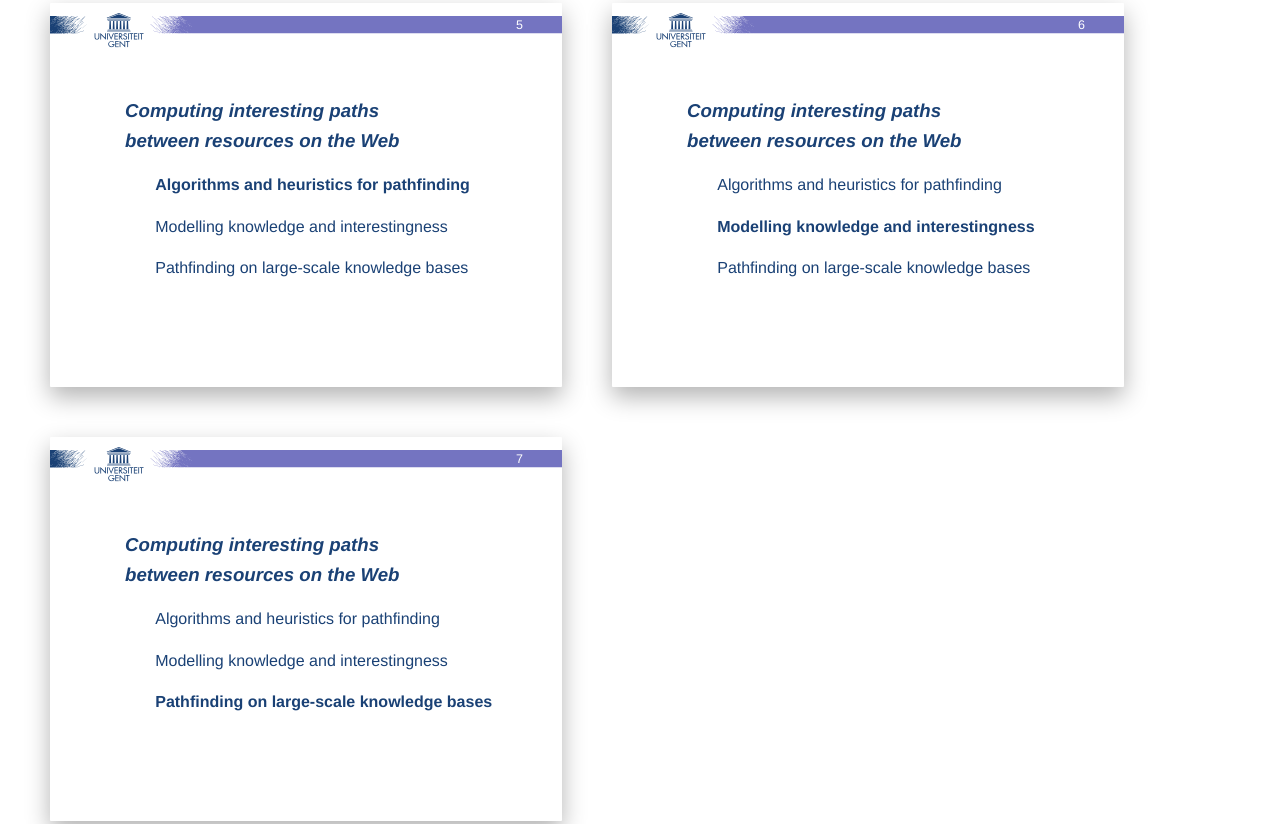
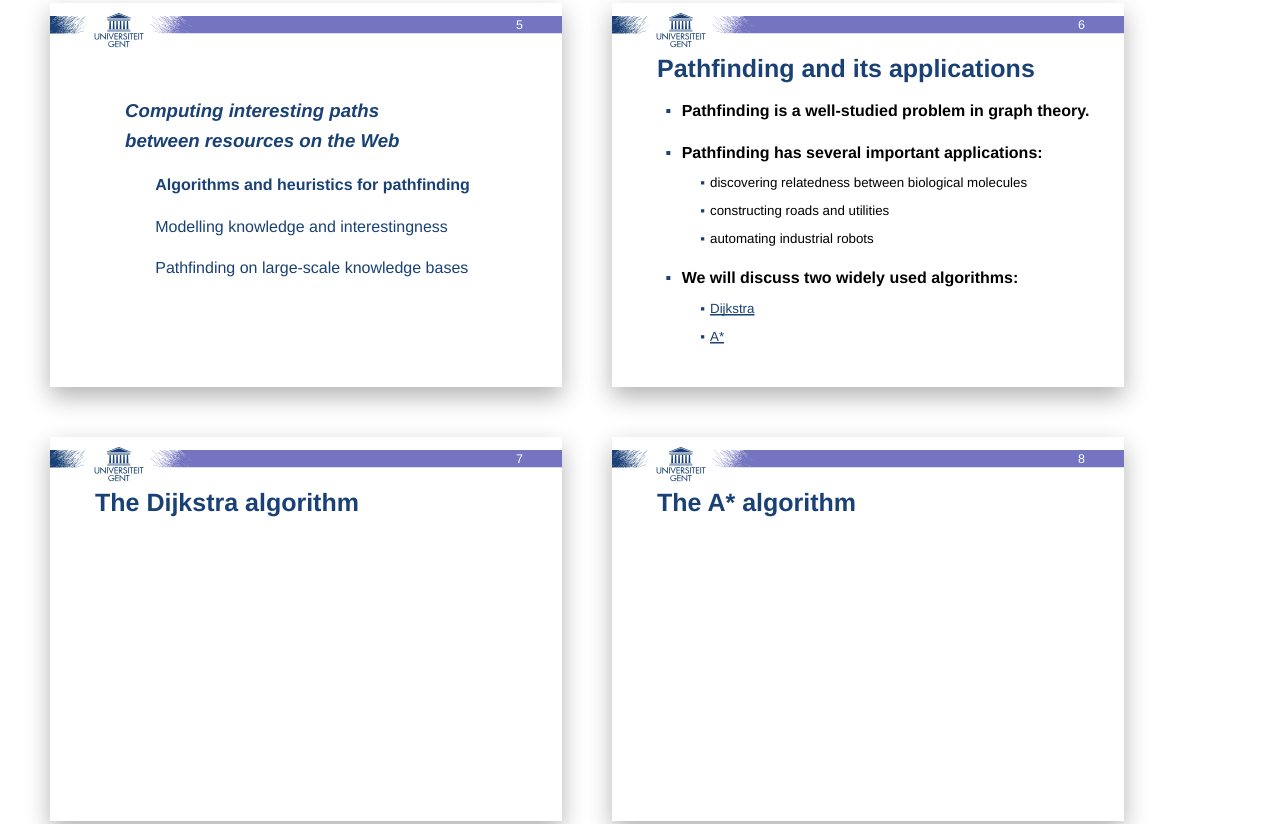
Before and after one commit to RubenVerborgh/Computing-Interesting-Paths, a website: page index.html in a window 1280 px wide. Shown: the part 1095-1919 px from the top of the page. Drawn offline with Linux system fonts and the light colour scheme.

Commit message:
Introduce pathfinding.

```diff
--- a/index.html
+++ b/index.html
@@ -111,6 +111,38 @@
     </ul>
   </div>
 
+  <div class="slide">
+    <h2>Pathfinding and its applications</h2>
+    <ul>
+      <li>
+        Pathfinding is a well-studied problem in graph theory.
+      </li>
+      <li class="next">
+        Pathfinding has several important applications:
+        <ul class="next">
+          <li>discovering relatedness between biological molecules</li>
+          <li>constructing roads and utilities</li>
+          <li>automating industrial robots</li>
+        </ul>
+      </li>
+      <li class="next">
+        We will discuss two widely used algorithms:
+        <ul>
+          <li><a href="#dijkstra">Dijkstra</a></li>
+          <li><a href="#a-star">A*</a></li>
+        </ul>
+      </li>
+    </ul>
+  </div>
+
+  <div class="slide" id="dijkstra">
+    <h2>The Dijkstra algorithm</h2>
+  </div>
+
+  <div class="slide" id="a-star">
+    <h2>The A* algorithm</h2>
+  </div>
+
   <div class="toc slide" id="knowledge">
     <h2><a href="#cover">Computing interesting paths<br>between resources on the Web</a></h2>
     <ul>
```
